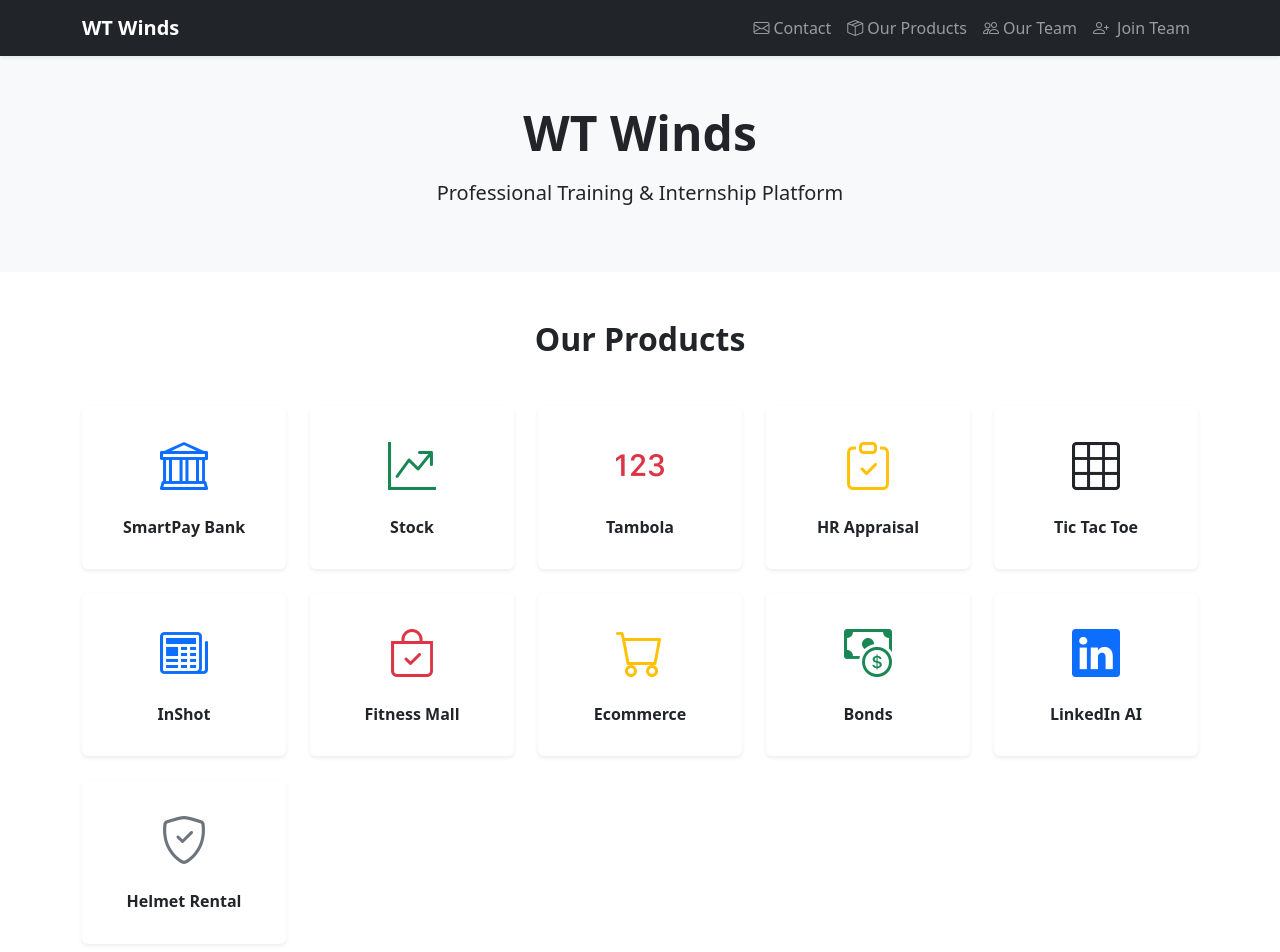
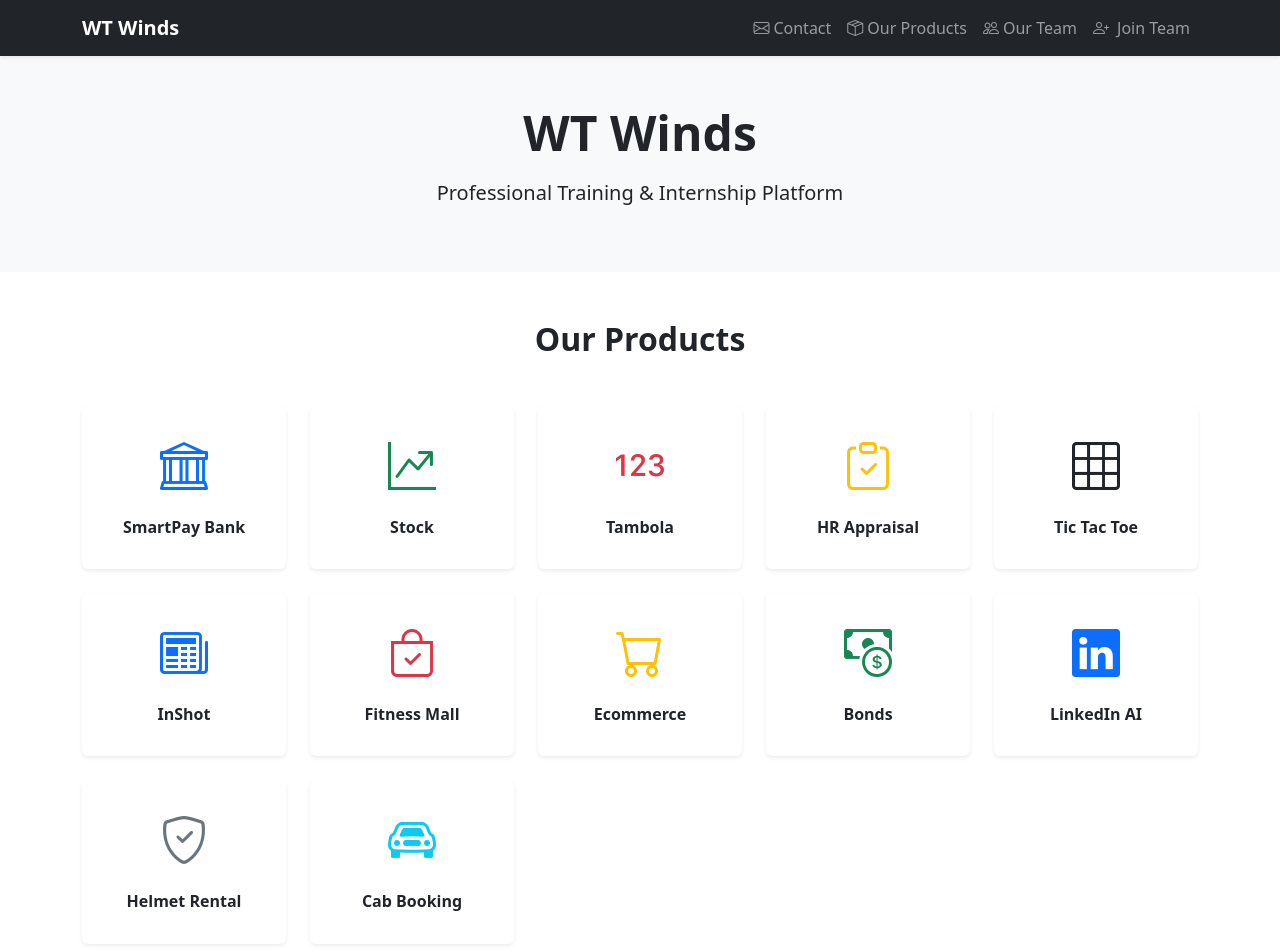
Before and after one commit to wtwinds/Wtwinds-website, a React (Create React App) app: page / in a window 1280 px wide. Shown: the top 952 px of the page. Built offline with nearby package versions, Linux system fonts and the light colour scheme.

Commit message:
Update Products.jsx

```diff
--- a/src/components/Products.jsx
+++ b/src/components/Products.jsx
@@ -11,6 +11,7 @@ export default function Products() {
     { name: "Bonds", icon: "bi-cash-coin", color: "text-success", link: "https://bonds-skc0.onrender.com" },
     { name: "LinkedIn AI", icon: "bi-linkedin", color: "text-primary", link: "https://linkedin-ai94.onrender.com" },
      { name: "Helmet Rental", icon: "bi-shield-check", color: "text-secondary", link: "https://helmet-rental.onrender.com" },
+    { name: "Cab Booking", icon: "bi-car-front", color: "text-info", link: "https://cab-booking-ecor.onrender.com/" },
   ];
 
   return (
```
